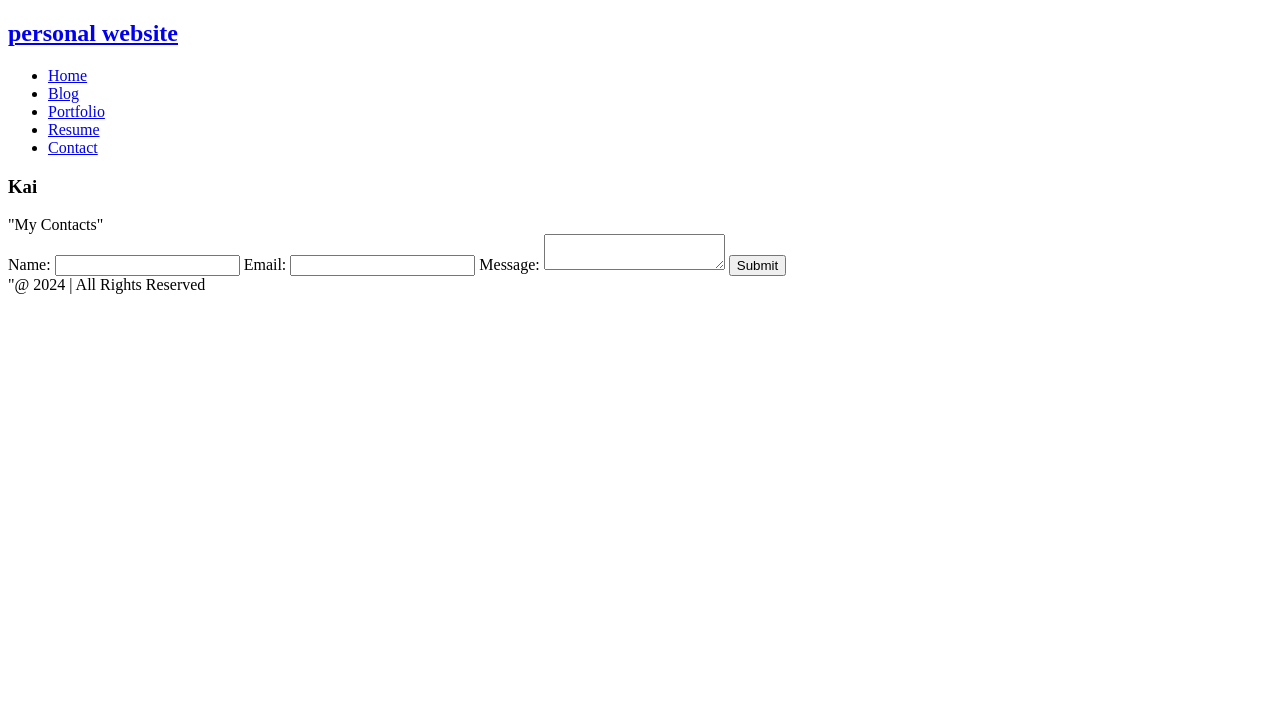
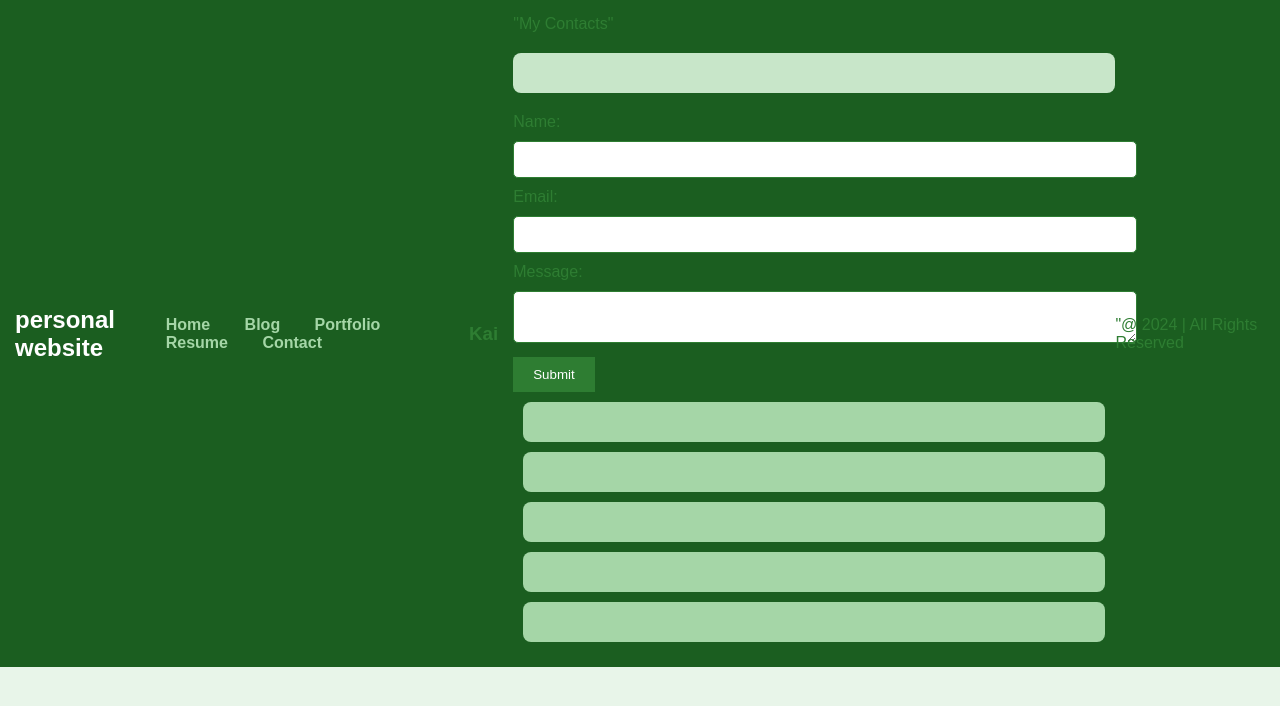
Before and after one commit to KailuanLiu/kailuanliu.github.io, a plain HTML site: page contact.html in a window 1280 px wide. Drawn offline with Linux system fonts and the light colour scheme.

Commit message:
fourth commit

```diff
--- /dev/null
+++ b/style.css
@@ -0,0 +1,89 @@
+body {
+    font-family: Arial, sans-serif;
+    background-color: #e8f5e9;
+    color: #2e7d32;
+    margin: 0;
+    padding: 0;
+}
+
+.navbar {
+    background-color: #1b5e20; /* Deep forest green */
+    padding: 15px;
+    display: flex;
+    justify-content: space-between;
+    align-items: center;
+}
+
+.logo a {
+    color: #fff;
+    text-decoration: none;
+    font-size: 24px;
+}
+
+.nav-list {
+    list-style: none;
+    margin: 0;
+    padding: 0;
+}
+
+.nav-list li {
+    display: inline-block;
+    margin: 0 15px;
+}
+
+.nav-list li a {
+    color: #a5d6a7; /* Lighter green */
+    text-decoration: none;
+    font-weight: bold;
+}
+
+.nav-list li a:hover {
+    color: #ffffff;
+}
+
+/* Form styling */
+form {
+    margin: 20px 0;
+    padding: 20px;
+    background-color: #c8e6c9; /* Light green */
+    border-radius: 8px;
+}
+
+input[type="text"], input[type="email"], textarea {
+    width: 100%;
+    padding: 10px;
+    margin: 10px 0;
+    border: 1px solid #2e7d32; /* Dark green border */
+    border-radius: 5px;
+}
+
+input[type="submit"] {
+    background-color: #2e7d32;
+    color: #fff;
+    padding: 10px 20px;
+    border: none;
+    cursor: pointer;
+}
+
+input[type="submit"]:hover {
+    background-color: #1b5e20;
+}
+
+/* Footer styling */
+.footer {
+    text-align: center;
+    padding: 10px;
+    background-color: #1b5e20; /* Deep forest green */
+    color: #fff;
+    position: fixed;
+    width: 100%;
+    bottom: 0;
+}
+
+/* Section styling */
+section {
+    padding: 20px;
+    margin: 10px;
+    background-color: #a5d6a7; /* Lighter green */
+    border-radius: 8px;
+}
```
Also changed, not shown: index.html (+6 -3 lines), portfolio.html (+5 -1 lines), resume.html (+5 -1 lines).
